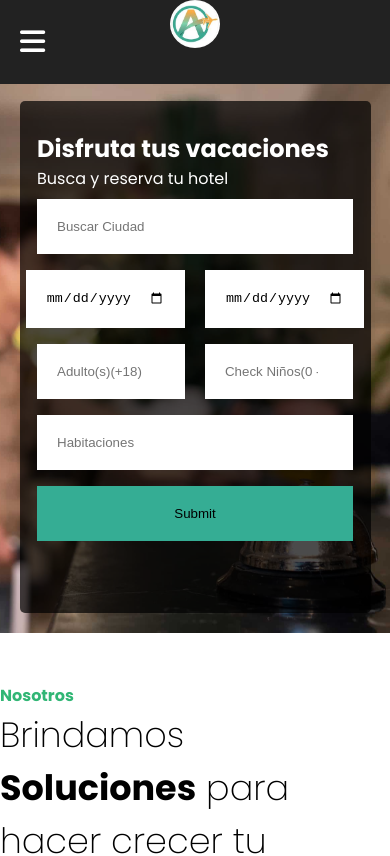
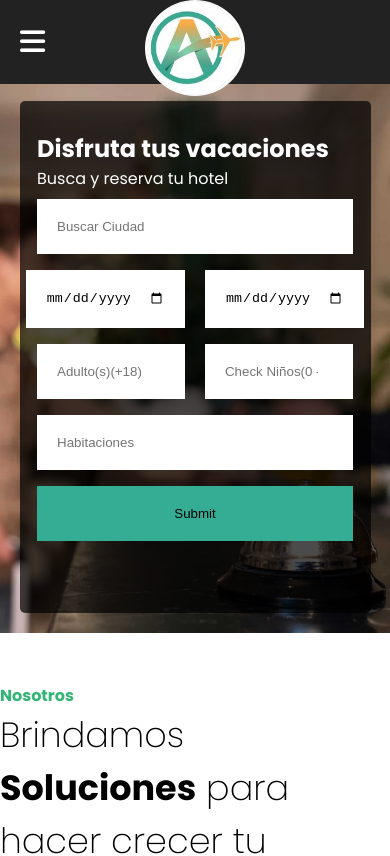
Before and after one commit to frako23/adventure-travels, a React (Vite) app: page / in a window 390 px wide. Shown: the top 856 px of the page. Built offline with nearby package versions, Linux system fonts and the light colour scheme.

Commit message:
seguimos con los ajustes responsive

```diff
--- a/src/index.css
+++ b/src/index.css
@@ -146,7 +146,7 @@ header .text {
 
 
   .logo img {
-    height: 3rem;
+    height: 6rem;
   }
   nav ul {
     display: block;
@@ -488,6 +488,7 @@ footer p {
   opacity: 0.6;
   font-weight: 300;
   letter-spacing: 1px;
+  width: 100%;
 }
 footer .icon i {
   color: black;
@@ -528,6 +529,7 @@ footer .primary-btn {
 .navigation{
   display: flex;
   gap: 1rem;
+  width:100%;
 }
 .legal {
   text-align: center;
```
